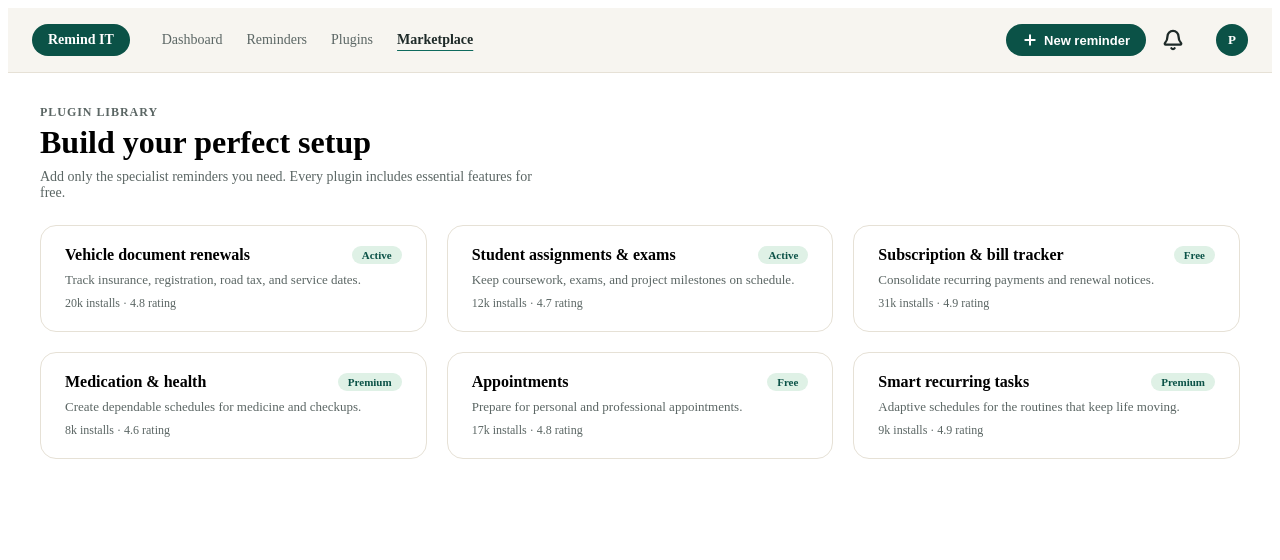
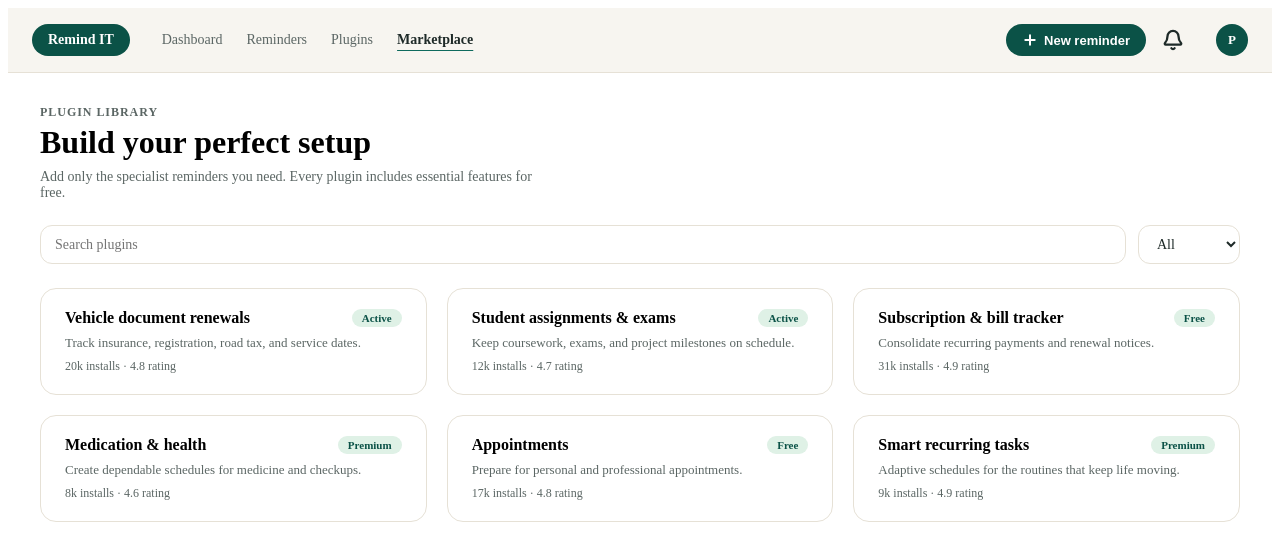
Before and after one commit to Pujithran/Remind-IT, a React (Vite) app: page /marketplace in a window 1280 px wide. Shown: the top 560 px of the page. Built offline with nearby package versions, Linux system fonts and the light colour scheme.

Commit message:
Add marketplace search and filter

```diff
--- a/src/pages/Marketplace.css
+++ b/src/pages/Marketplace.css
@@ -24,3 +24,38 @@
   gap: 20px;
   margin-top: 24px;
 }
+
+.library__controls {
+  display: flex;
+  gap: 12px;
+  margin-top: 24px;
+}
+
+.library__search,
+.library__filter {
+  padding: 10px 14px;
+  border: 1px solid var(--rt-border);
+  border-radius: 12px;
+  background: #fff;
+  font-family: inherit;
+  font-size: 14px;
+  color: var(--rt-text);
+}
+
+.library__search {
+  flex: 1;
+}
+
+.library__search:focus,
+.library__filter:focus {
+  outline: 2px solid var(--rt-green);
+  outline-offset: 1px;
+}
+
+.library__empty {
+  grid-column: 1 / -1;
+  padding: 32px 0;
+  text-align: center;
+  font-size: 14px;
+  color: var(--rt-muted);
+}
--- a/src/pages/Marketplace.jsx
+++ b/src/pages/Marketplace.jsx
@@ -1,7 +1,22 @@
+import { useState } from "react";
 import { plugins } from "../data/plugins.js";
 import "./Marketplace.css";
 
 export default function Marketplace() {
+  const [search, setSearch] = useState("");
+  const [filter, setFilter] = useState("all");
+
+  const visible = plugins.filter((plugin) => {
+    const matchesSearch = plugin.name
+      .toLowerCase()
+      .includes(search.toLowerCase());
+    const matchesFilter =
+      filter === "all" ||
+      (filter === "active" && plugin.active) ||
+      plugin.access.toLowerCase() === filter;
+    return matchesSearch && matchesFilter;
+  });
+
   return (
     <div className="page">
       <div className="library__header">
@@ -13,8 +28,31 @@ export default function Marketplace() {
         </p>
       </div>
 
+      <div className="library__controls">
+        <input
+          className="library__search"
+          type="text"
+          placeholder="Search plugins"
+          value={search}
+          onChange={(e) => setSearch(e.target.value)}
+        />
+        <select
+          className="library__filter"
+          value={filter}
+          onChange={(e) => setFilter(e.target.value)}
+        >
+          <option value="all">All</option>
+          <option value="active">Active</option>
+          <option value="free">Free</option>
+          <option value="premium">Premium</option>
+        </select>
+      </div>
+
       <div className="library__grid">
-        {plugins.map((plugin) => (
+        {visible.length === 0 && (
+          <div className="library__empty">No plugins match your search.</div>
+        )}
+        {visible.map((plugin) => (
           <div className="plugin-tile" key={plugin.id}>
             <div className="plugin-tile__top">
               <h3 className="plugin-tile__name">{plugin.name}</h3>
```
